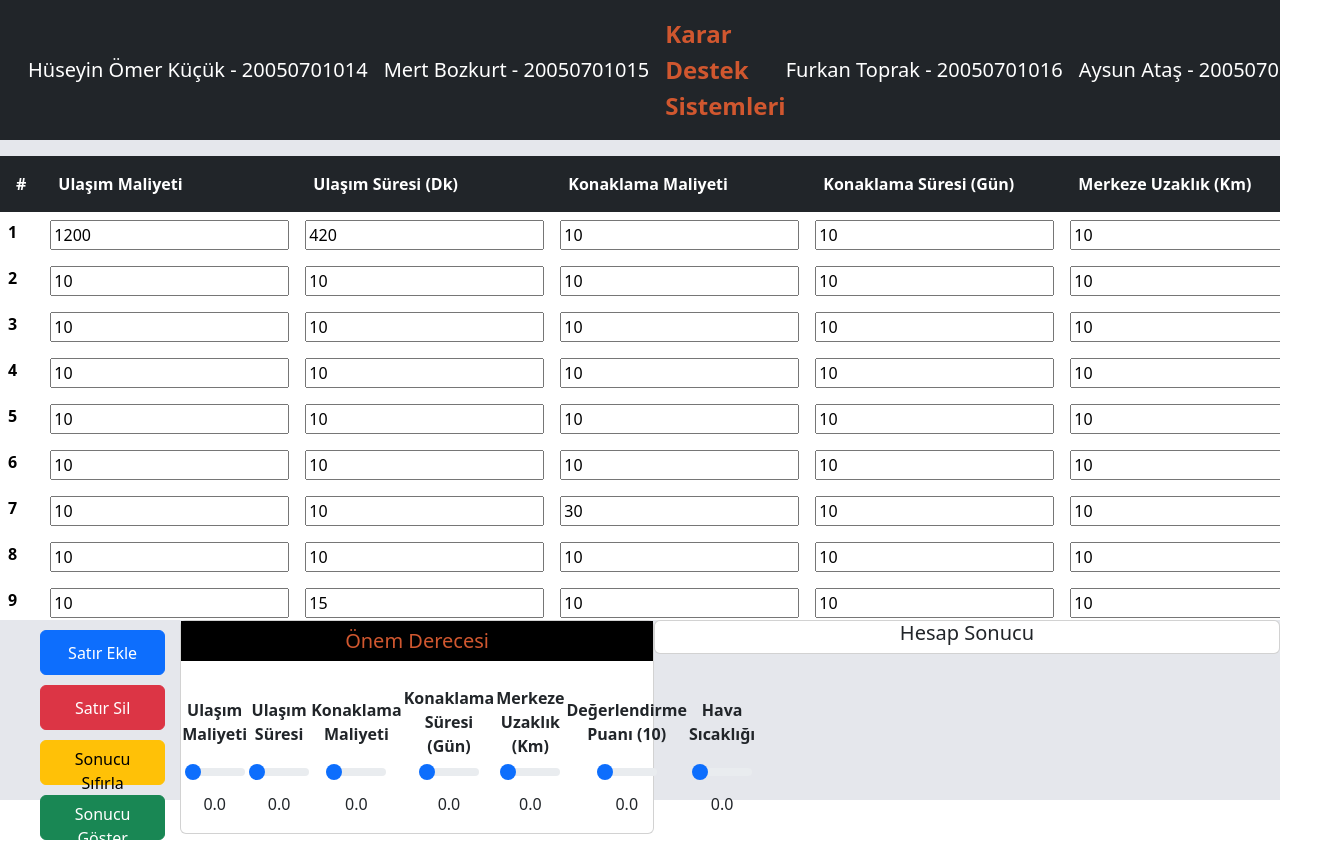
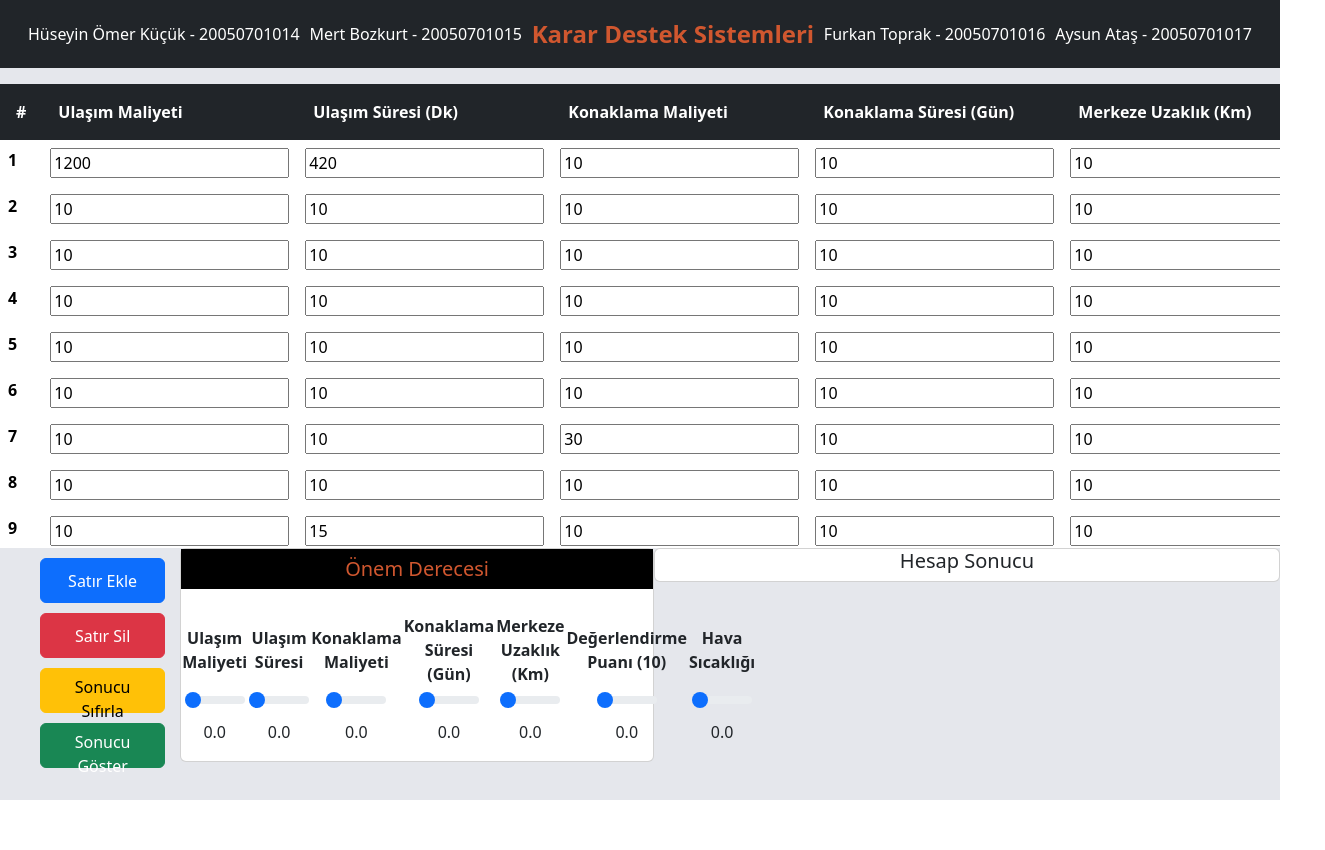
Before and after one commit to omrkucuk/Karar_Destek_Sistemleri, a plain HTML site: page Karar Destek Sistemleri/index.html in a window 1280 px wide. Shown: the whole page, 1325 px wide, since content can reach past the window. After the commit the page ends 800 px from the top, so only its background shows below. Drawn offline with nearby package versions, Linux system fonts and the light colour scheme; a script that the page names is missing.

```diff
--- a/Karar Destek Sistemleri/index.html
+++ b/Karar Destek Sistemleri/index.html
@@ -14,13 +14,13 @@
   </head>
   <body>
     <div class="kapsayici">
-      <nav class="navbar navbar-expand-lg bg-dark p-3" data-bs-theme="dark">
+      <nav class="navbar bg-dark p-3" data-bs-theme="dark">
         <div class="container-fluid">
-          <span class="navbar-brand">Hüseyin Ömer Küçük - 20050701014</span>
-          <span class="navbar-brand">Mert Bozkurt - 20050701015</span>
-          <span class="karar-destek">Karar Destek Sistemleri</span>
-          <span class="navbar-brand">Furkan Toprak - 20050701016</span>
-          <span class="navbar-brand">Aysun Ataş - 20050701017</span>
+          <span class="ilk-span" >Hüseyin Ömer Küçük - 20050701014</span>
+          <span class="ilk-span" >Mert Bozkurt - 20050701015</span>
+          <span class="karar-destek" >Karar Destek Sistemleri</span>
+          <span class="ilk-span" >Furkan Toprak - 20050701016</span>
+          <span class="ilk-span">Aysun Ataş - 20050701017</span>
         </div>
       </nav>
 
--- a/Karar Destek Sistemleri/styles.css
+++ b/Karar Destek Sistemleri/styles.css
@@ -29,3 +29,17 @@
   margin-left: 40px;
   margin-top: 10px;
 }
+.ilk-span {
+  font-size: 20px;
+  color: white;
+}
+@media only screen and (max-width: 1500px) {
+  .ilk-span {
+    font-size: 18px;
+  }
+}
+@media only screen and (max-width: 1400px) {
+  .ilk-span {
+    font-size: 16px;
+  }
+}
```
